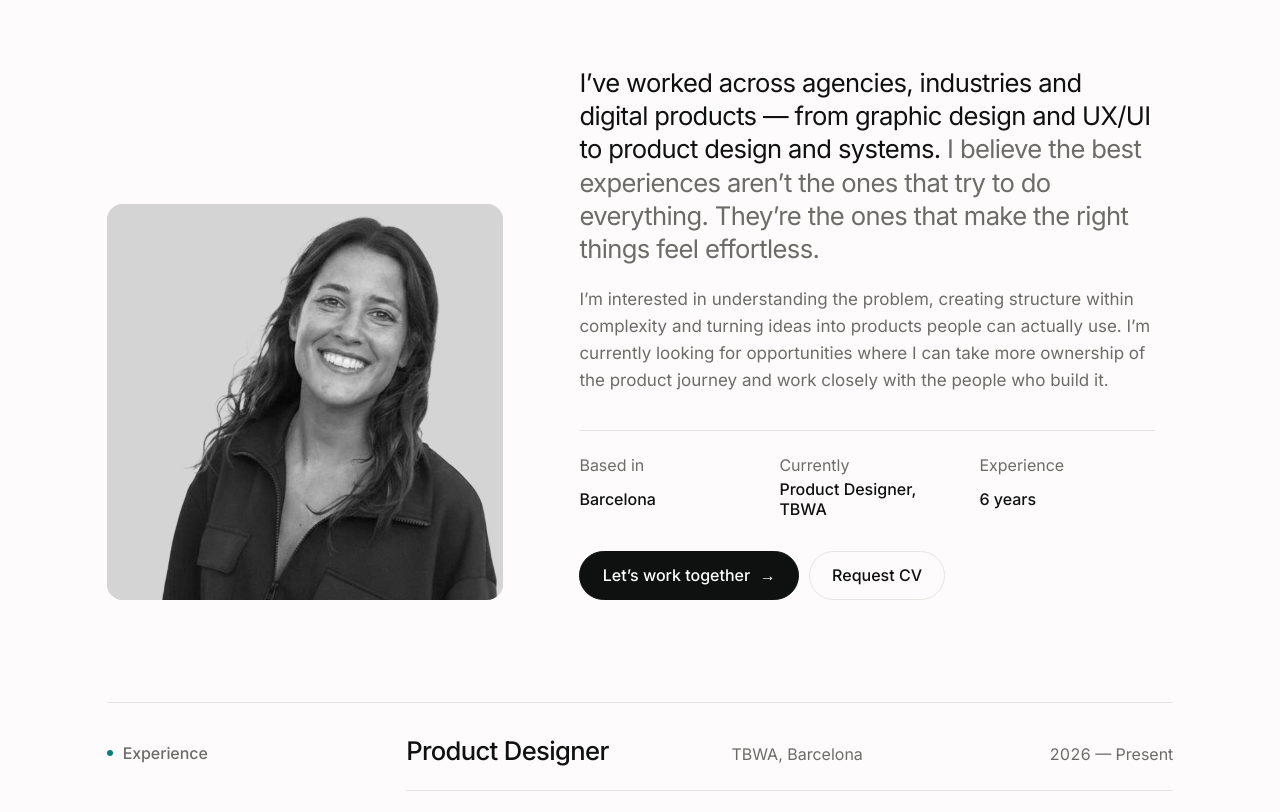
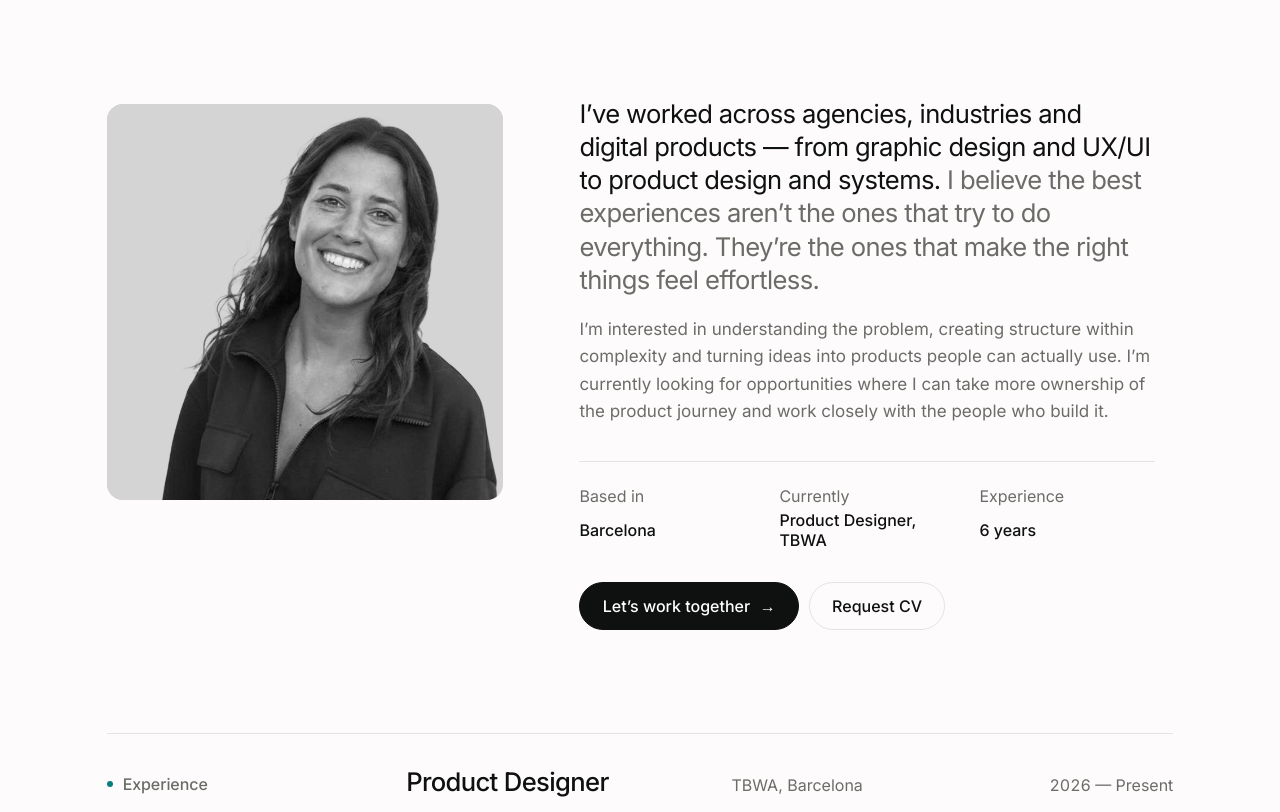
Before and after one commit to Gui-caride/guille-portfolio, a plain HTML site: page about.html in a window 1280 px wide. Shown: the part 419-1231 px from the top of the page. Drawn offline with Linux system fonts and the light colour scheme.

Commit message:
About: more space under h1, portrait aligned with lead, full-res photo
Co-Authored-By: Claude Opus 5.5 <noreply@anthropic.com>
Claude-Session: https://claude.ai/code/session_017s75GB3Pn8AhwjDTssPPBk

```diff
--- a/about.html
+++ b/about.html
@@ -23,7 +23,7 @@
     <p class="hm-label">About</p>
     <h1 class="ab-title">Designing the space between strategy, UX <span>and implementation.</span></h1>
     <div class="ab-intro">
-      <figure class="ab-portrait"><img src="img/guille-about-bw.jpg" alt="Black and white portrait of Guillermina Caride smiling"></figure>
+      <figure class="ab-portrait"><img src="img/guille-about-v2.jpg" alt="Black and white portrait of Guillermina Caride smiling"></figure>
       <div class="ab-copy">
         <p class="ab-lead">I’ve worked across agencies, industries and digital products — from graphic design and UX/UI to product design and systems. <span>I believe the best experiences aren’t the ones that try to do everything. They’re the ones that make the right things feel effortless.</span></p>
         <p>I’m interested in understanding the problem, creating structure within complexity and turning ideas into products people can actually use. I’m currently looking for opportunities where I can take more ownership of the product journey and work closely with the people who build it.</p>
--- a/styles/pages.css
+++ b/styles/pages.css
@@ -563,8 +563,8 @@ body.page-about::before {
   display: grid;
   grid-template-columns: minmax(0, .8fr) minmax(0, 1.2fr);
   gap: 2.5rem clamp(2rem, 6vw, 6rem);
-  align-items: end;
-  margin-top: clamp(3rem, 6vw, 5rem);
+  align-items: start;
+  margin-top: clamp(4.5rem, 9vw, 8rem);
   animation: hm-fade 1s var(--hm-ease) .15s both;
 }
 
@@ -591,6 +591,7 @@ body.page-about::before {
 }
 
 #main .ab-lead {
+  margin-top: -0.3em;
   font-size: clamp(1.3rem, 2vw, 1.65rem);
   line-height: 1.3;
   letter-spacing: -.025em;
```
Also changed, not shown: img/guille-about-bw.jpg (deleted), img/guille-about-v2.jpg (added).
